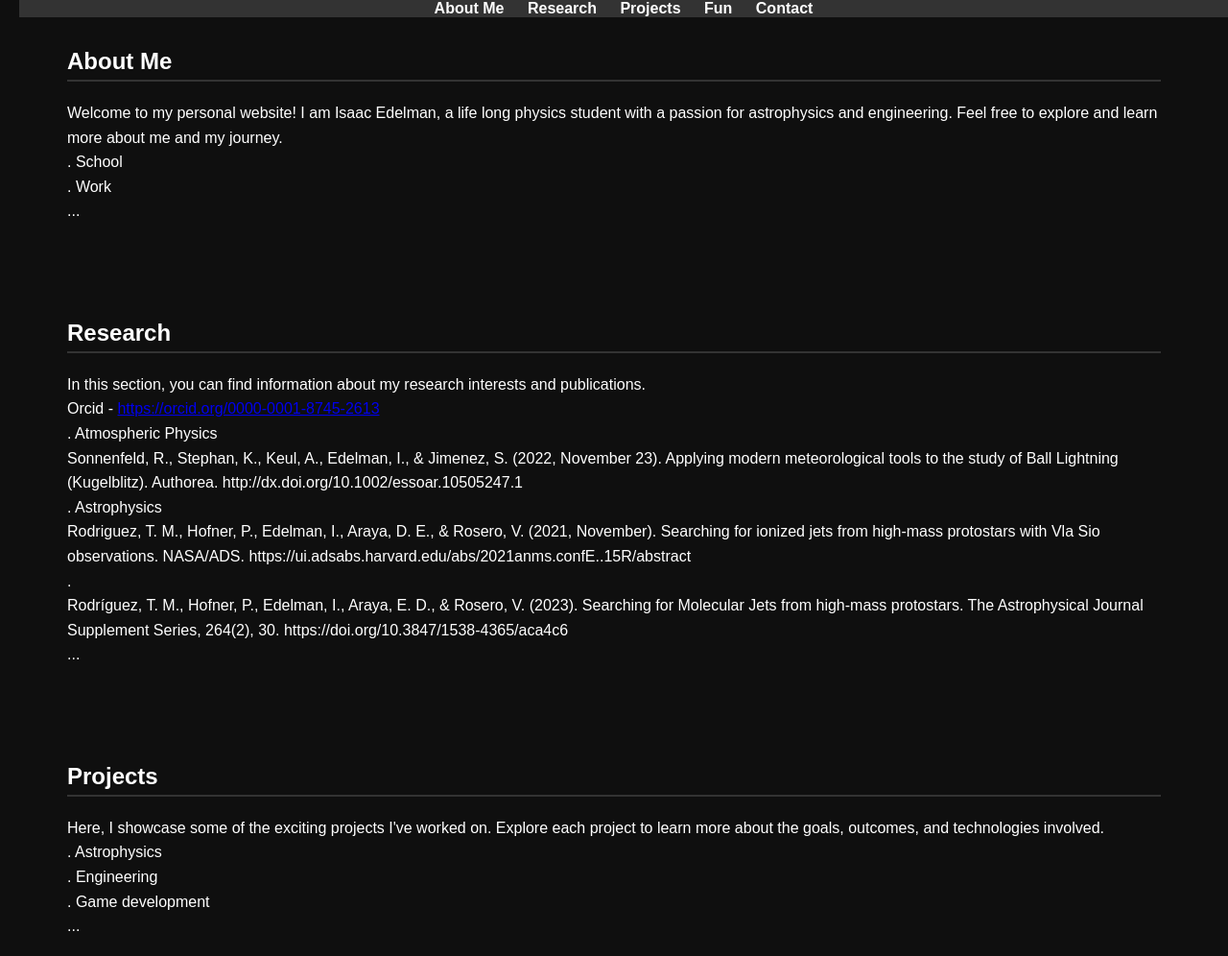
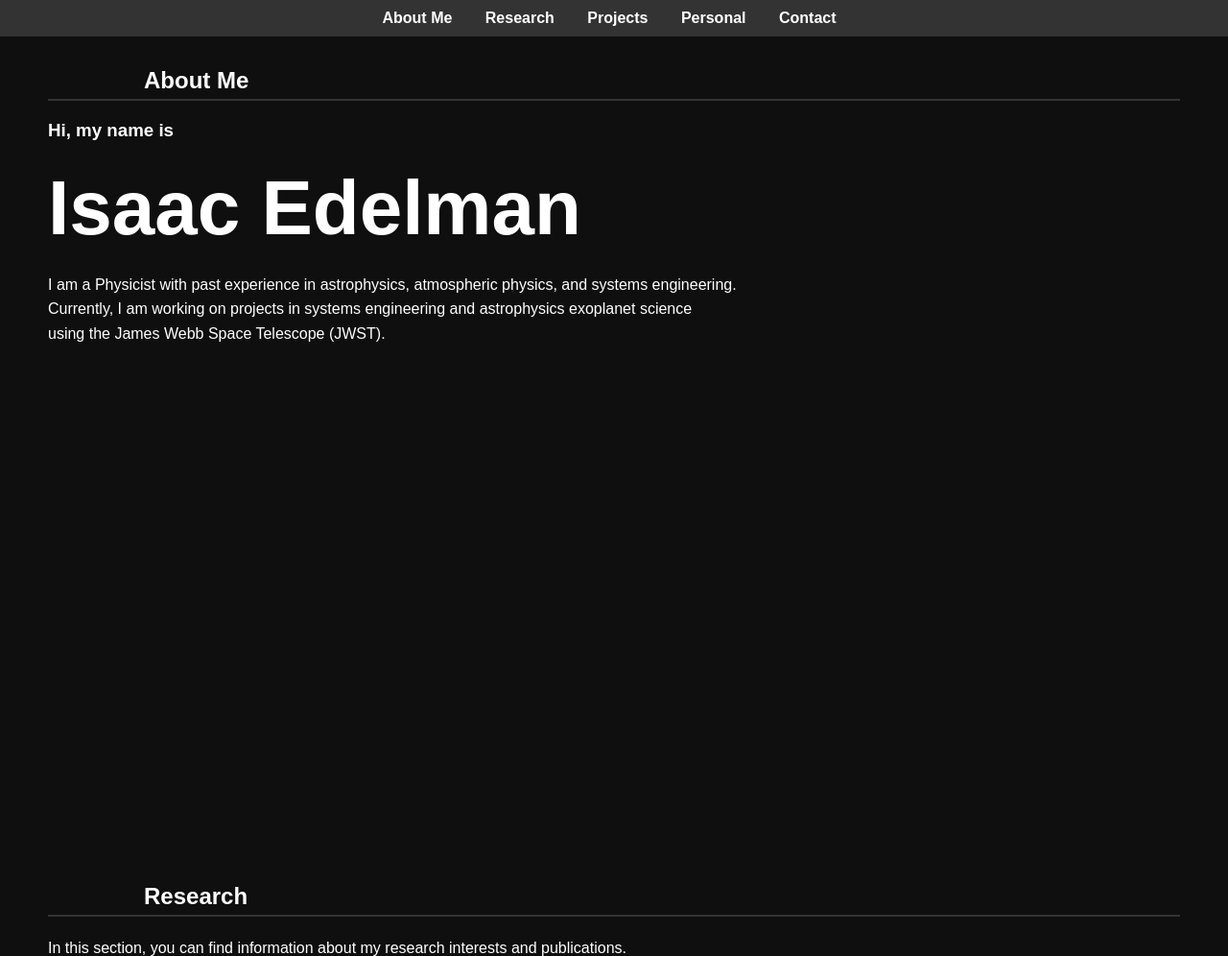
Before and after one commit to isaedelman/pwebsite, a plain HTML site: page index.html in a window 1280 px wide. Shown: the top 996 px of the page at 96% size. Drawn offline with nearby package versions, Linux system fonts and the light colour scheme.

Commit message:
update to format

```diff
--- a/index.html
+++ b/index.html
@@ -8,26 +8,57 @@
 <head>
     <meta charset="UTF-8">
     <meta name="viewport" content="width=device-width, initial-scale=1.0">
-    <title>Your Name - Personal Website</title>
+    <title>Isaac Edelman's - Personal Website</title>
+    <!-- JavaScript for Smooth Scrolling -->
+    <script src="https://ajax.googleapis.com/ajax/libs/jquery/3.3.1/jquery.min.js"></script>
+    <script>
+    $(document).ready(function(){
+      // Add smooth scrolling to all links
+      $("a").on('click', function(event) {
+
+        // Make sure this.hash has a value before overriding default behavior
+        if (this.hash !== "") {
+          // Prevent default anchor click behavior
+          event.preventDefault();
+
+          // Store hash
+          var hash = this.hash;
+
+          // Using jQuery's animate() method to add smooth page scroll
+          // The optional number (800) specifies the number of milliseconds it takes to scroll to the specified area
+          $('html, body').animate({
+            scrollTop: $(hash).offset().top
+          }, 750, function(){
+
+            // Add hash (#) to URL when done scrolling (default click behavior)
+            window.location.hash = hash;
+          });
+        } // End if
+      });
+    });
+    </script>
+
     <style>
-        /* Add your custom styles here */
-
         body {
             font-family: Arial, sans-serif;
             color: #fff;
             background-color: #0f0f0f;
-            margin: 20px;
+            margin: 0; /* Remove default margin */
+            padding: 0; /* Remove default padding */
         }
 
-        section {
-            margin-top: 50px;
+        #About,#Research,#Projects,#Contact,#Personal {
+            height: 750px;
+            margin-top: 0px;
             margin-left: 50px;
             margin-bottom: 100px;
             margin-right: 50px;
         }
 
         h2 {
+            text-indent: 100px;
             border-bottom: 2px solid #333;
+            padding-top: 50px;
             padding-bottom: 5px;
         }
 
@@ -38,6 +69,7 @@
         nav {
             background-color: #333;
             text-align: center;
+            padding: 10px;
             position: fixed;
             width: 100%; /* Make the navigation bar span the full width of the viewport */
             top: 0; /* Position it at the top of the viewport */
@@ -46,13 +78,13 @@
 
         nav ul {
             list-style-type: none;
-            margin: 0;
+            margin: 0; /* Remove default margin */
             padding: 0;
         }
 
         nav li {
             display: inline;
-            margin-right: 20px;
+            margin-right: 30px; /* Distance between elements in the nav bar */
         }
 
         nav a {
@@ -64,6 +96,21 @@
         nav a:hover {
             background-color: #555;
         }
+
+        h3 {
+            text-align: left;
+            padding-bottom: 5px;
+        }
+
+        h4 {
+            text-align: left;
+            padding-bottom: 5px;
+        }
+
+        .big-heading {
+            margin: 0;
+            font-size: clamp(40px, 8vw, 80px);
+        }
     </style>
 </head>
 
@@ -72,39 +119,40 @@
     <!-- Navigation Bar -->
     <nav>
         <ul>
-            <li><a href="#about">About Me</a></li>
-            <li><a href="#research">Research</a></li>
-            <li><a href="#projects">Projects</a></li>
-            <li><a href="#fun">Fun</a></li>
-            <li><a href="#contact">Contact</a></li>
+            <li><a href="#About" onclick="scrollToSection('About')">About Me</a></li>
+            <li><a href="#Research" onclick="scrollToSection('Research')">Research</a></li>
+            <li><a href="#Projects" onclick="scrollToSection('Projects')">Projects</a></li>
+            <li><a href="#Personal" onclick="scrollToSection('Personal')">Personal</a></li>
+            <li><a href="#Contact" onclick="scrollToSection('Contact')">Contact</a></li>
         </ul>
     </nav>
 
     <!-- About Me Section -->
-    <section id="about" >
+    <div class="main" id="About">
         <h2>About Me</h2>
+        <div>
+            <h3>Hi, my name is</h3>
+        </div>
+        <div>
+            <h4 class="big-heading">Isaac Edelman</h4>
+        </div>
         <p>
-            Welcome to my personal website! I am Isaac Edelman, a life long physics student with a passion for astrophysics and engineering.
-            Feel free to explore and learn more about me and my journey.
+            I am a Physicist with past experience in astrophysics, atmospheric physics, and systems engineering.
             <br>
-            . School
+            Currently, I am working on projects in systems engineering and astrophysics exoplanet science
             <br>
-            . Work
-            <br>
-            ...
+            using the James Webb Space Telescope (JWST).
         </p>
-    </section>
+    </div>
 
     <!-- Research Section -->
-    <section id="research">
+    <div class="main" id="Research">
         <h2>Research</h2>
         <p>
             In this section, you can find information about my research interests and publications.
             <br>
             Orcid -
-            <a href="https://orcid.org/0000-0001-8745-2613" target="_blank">
-                https://orcid.org/0000-0001-8745-2613
-                </a>
+            <a href="https://orcid.org/0000-0001-8745-2613" target="_blank">https://orcid.org/0000-0001-8745-2613</a>
             <br>
             . Atmospheric Physics
             <br>
@@ -120,10 +168,10 @@
             <br>
             ...
         </p>
-    </section>
+    </div>
 
     <!-- Projects Section -->
-    <section id="projects">
+    <div class="main" id="Projects">
         <h2>Projects</h2>
         <p>
             Here, I showcase some of the exciting projects I've worked on. Explore each project to learn more about the goals,
@@ -137,11 +185,11 @@
             <br>
             ...
         </p>
-    </section>
+    </div>
 
-    <!-- Fun Section -->
-    <section id="fun">
-        <h2>Fun</h2>
+    <!-- Personal Section -->
+    <div class="main" id="Personal">
+        <h2>Personal</h2>
         <p>
             Let's have some fun! In this section, I share my hobbies, interests, or any other enjoyable aspects of my life.
             <br>
@@ -152,10 +200,10 @@
             <br>
             ...
         </p>
-    </section>
+    </div>
 
     <!-- Contact Section -->
-    <section id="contact">
+    <div class="main" id="Contact">
         <h2>Contact</h2>
         <p>
             Interested in reaching out? Feel free to contact me through the following channels:
@@ -172,8 +220,7 @@
                 https://github.com/isaedelman
                 </a>
         </p>
-    </section>
+    </div>
 
 </body>
-
 </html>
```
